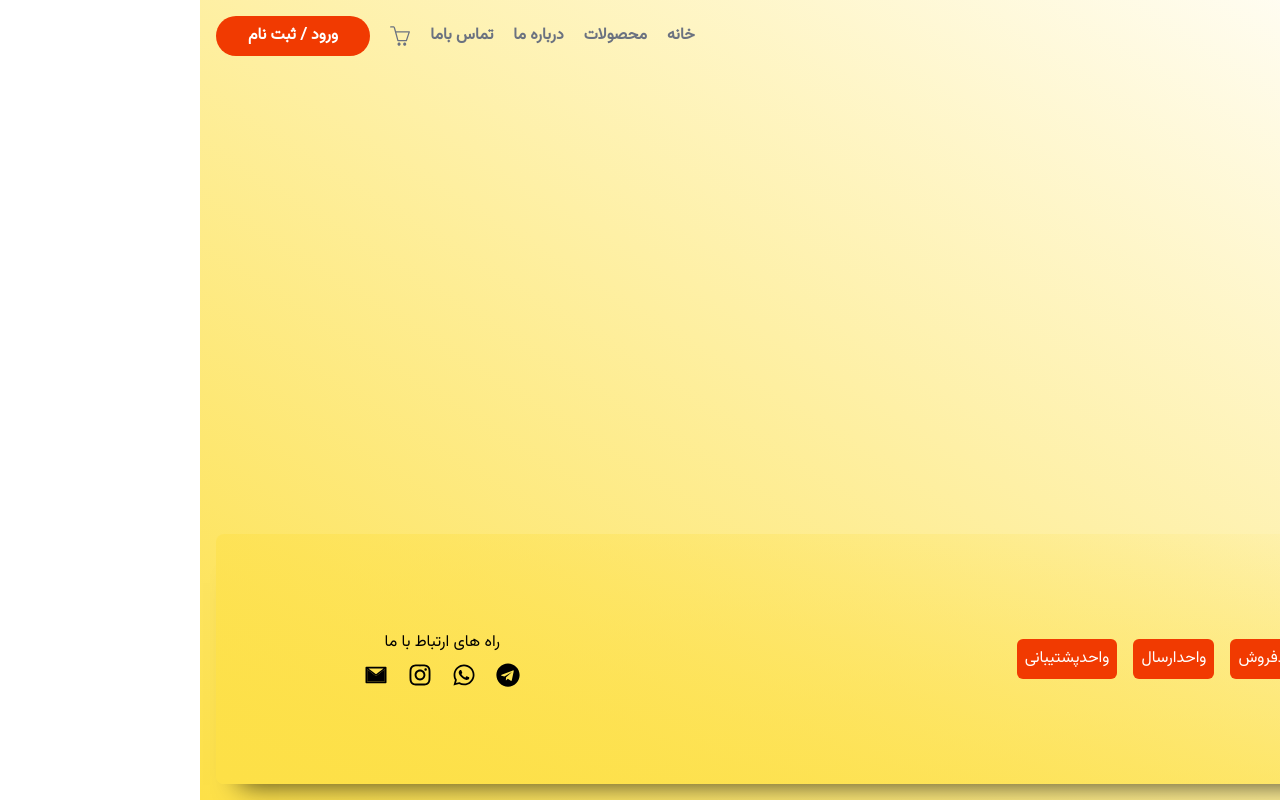
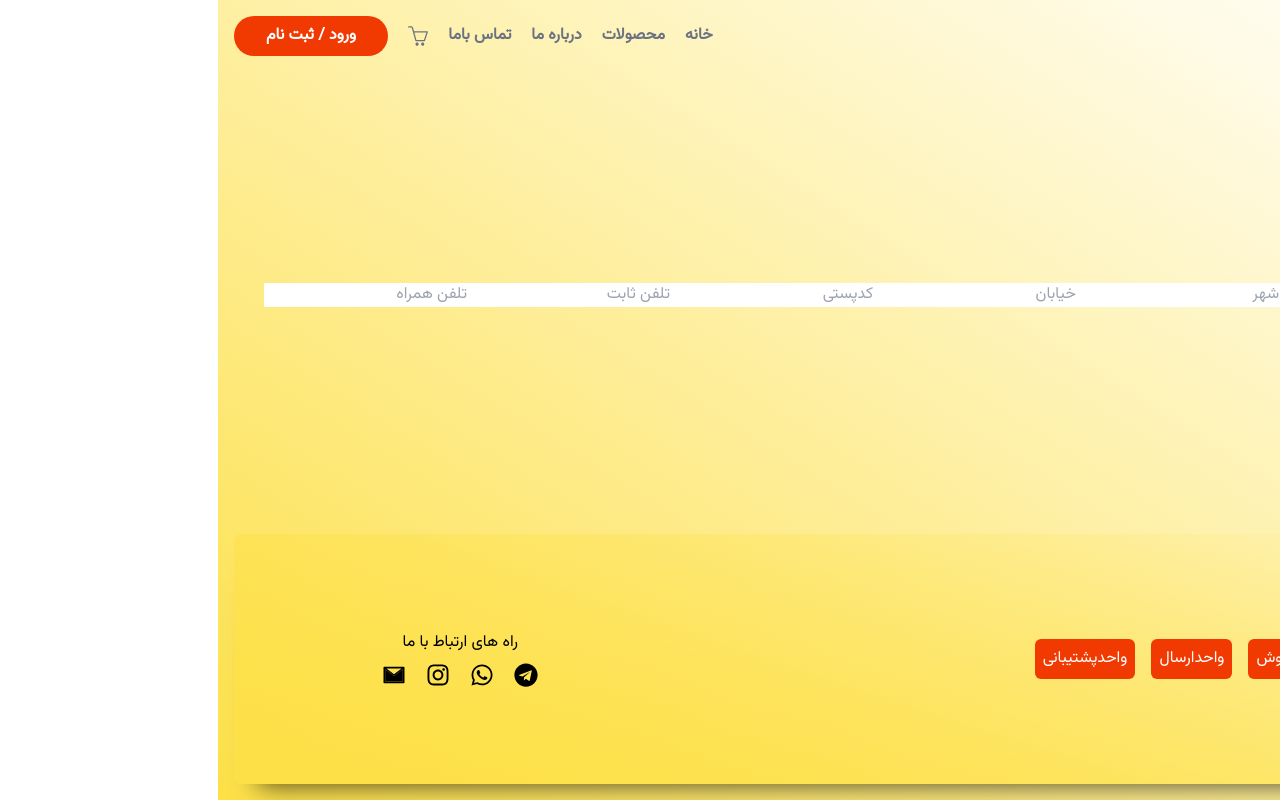
Before and after one commit to ghiyaee/next14Markrt, a Next.js app: page /basket/addressUser in a window 1280 px wide. Built offline with nearby package versions, Linux system fonts and the light colour scheme.

Commit message:
update address user

```diff
--- a/src/app/basket/addressUser/page.js
+++ b/src/app/basket/addressUser/page.js
@@ -1,8 +1,69 @@
+'use client';
+import handelNewAddress from '@/components/layout/ShowAddress';
+import { useState } from 'react';
+function AddressUser({ searchParams }) {
+  console.log(searchParams);
+  const [ostan, setOstan] = useState('');
+  const [city, setCity] = useState('');
+  const [street, setStreet] = useState('');
+  const [codePost, setCodePost] = useState('');
+  const [tell, setTell] = useState('');
+  const [mobile, setMobile] = useState('');
 
-function addressUser() {
   return (
-    <div>addressUser</div>
-  )
+    <div>
+      <form
+        onSubmit={async (e) => {
+          e.preventDefault();
+          const resulte = await handelNewAddress({
+            ostan,
+            city,
+            street,
+            codePost,
+            tell,
+            mobile,
+          });
+        }}
+      >
+        <input
+          type="text"
+          placeholder="استان"
+          value={ostan}
+          onChange={(e) => setOstan(e.target.value)}
+        />
+        <input
+          type="text"
+          placeholder="شهر"
+          value={city}
+          onChange={(e) => setCity(e.target.value)}
+        />
+        <input
+          type="text"
+          placeholder="خیابان"
+          value={street}
+          onChange={(e) => setStreet(e.target.value)}
+        />
+        <input
+          type="text"
+          placeholder="کدپستی"
+          value={codePost}
+          onChange={(e) => setCodePost(e.target.value)}
+        />
+        <input
+          type="text"
+          placeholder="تلفن ثابت"
+          value={tell}
+          onChange={(e) => setTell(e.target.value)}
+        />
+        <input
+          type="text"
+          placeholder="تلفن همراه"
+          value={mobile}
+          onChange={(e) => setMobile(e.target.value)}
+        />
+      </form>
+    </div>
+  );
 }
 
-export default addressUser
+export default AddressUser;
--- a/src/app/basket/page.js
+++ b/src/app/basket/page.js
@@ -6,7 +6,6 @@ import Link from 'next/link';
 import { IoMdAdd } from 'react-icons/io';
 import { GrFormSubtract } from 'react-icons/gr';
 import { MdDeleteForever } from 'react-icons/md';
-import product from '../product/[id]/page';
 import { useRouter } from 'next/navigation';
 function BasketPage() {
   const { state, dispatch } = useContext(ContextStore);
@@ -89,7 +88,7 @@ function BasketPage() {
                   {cartItem.reduce((a, b) => a + b.quantity * b.price, 0)}
                   </div>
               </div>
-                  <Link href={'/basket/addressUser'} className='bg-primary text-gray-50 p-2'>نهایی کردن سفارش</Link>
+                  <Link href={{pathname:'/basket/addressUser',query:userConnect._id}} className='bg-primary text-gray-50 p-2'>نهایی کردن سفارش</Link>
             </>
           )}
         </div>
--- /dev/null
+++ b/src/components/layout/ShowAddress.jsx
@@ -0,0 +1,18 @@
+import Address from '@/models/addressUser';
+async function handelNewAddress(data) {
+  try {
+    const address = new Address({
+      ostan: data.ostan,
+      city: data.city,
+      street: data.street,
+      codePost: data.codePost,
+      tell: data.tell,
+      mobile: data.mobile,
+      user_id: data.id,
+    });
+  } catch (error) {
+    console.log(error, 'this error at addressUser');
+  }
+  return <div>ShowAddress</div>;
+}
+export default handelNewAddress;
--- /dev/null
+++ b/src/models/addressUser.js
@@ -0,0 +1,14 @@
+import mongoose from 'mongoose';
+import User from './user';
+const schemaAddress = new mongoose.Schema({
+  ostan: { type: String, required: true },
+  city: { type: String, required: true },
+  street: { type: String, required: true },
+  codePost: { type: Number, required: true },
+  tell: { type: Number, required: true },
+  mobile: { type: Number, required: true },
+  user_id: { type: mongoose.Schema.Types.ObjectId, ref: 'User' },
+});
+mongoose.model = {};
+const Address = mongoose.model('Address', schemaAddress);
+export default Address;
```
